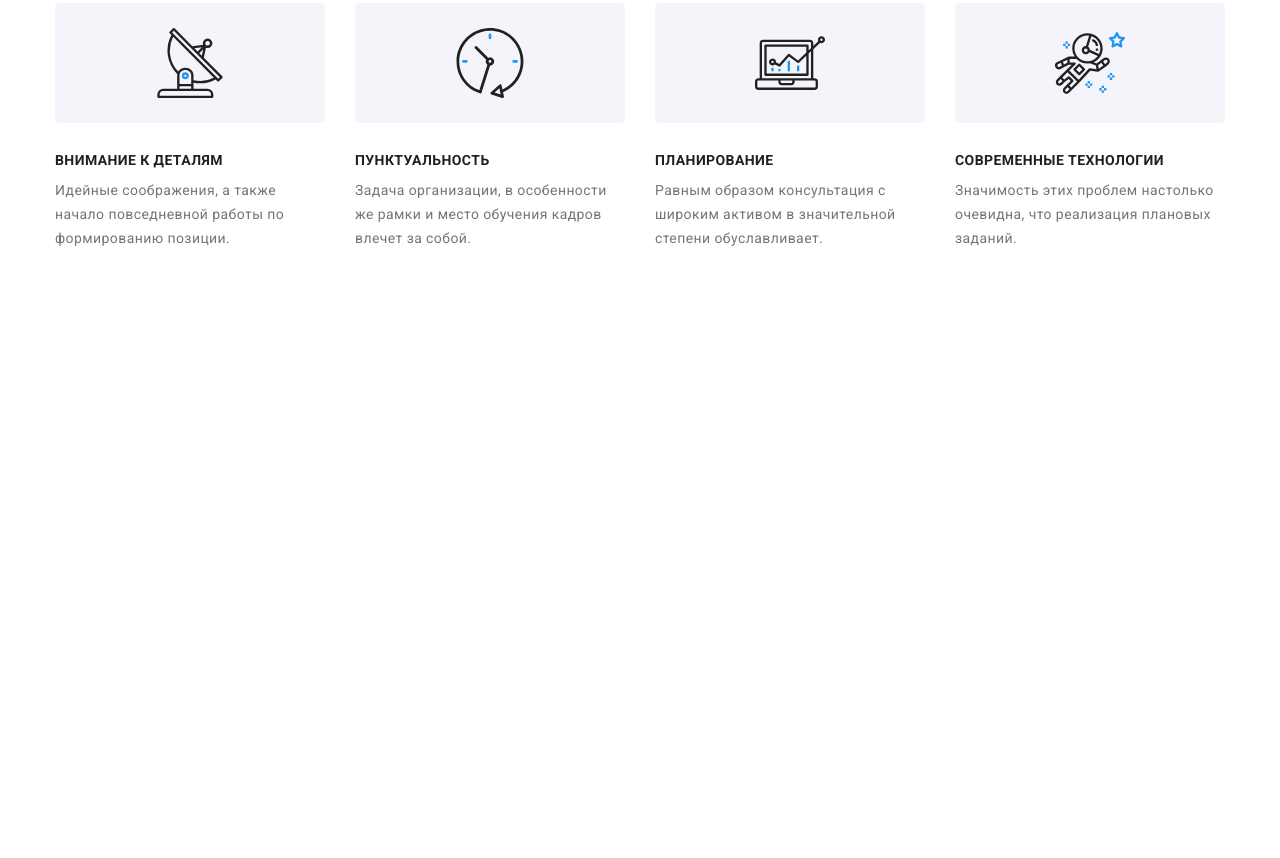
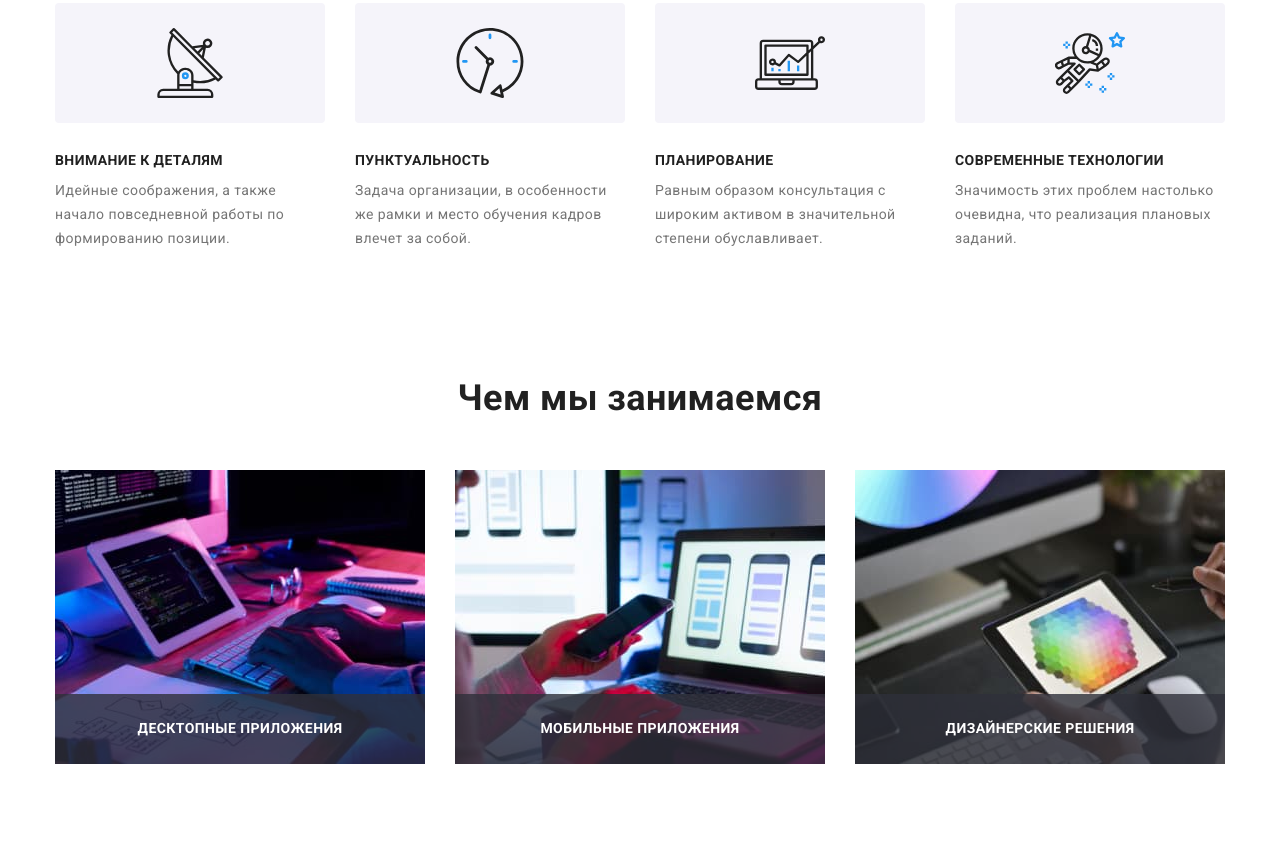
Before and after one commit to Sergey-Markov/goit-markup-hw-08, a plain HTML site: page index.html in a window 1280 px wide. Shown: the part 771-1629 px from the top of the page. Before the commit the page ends 1149 px from the top, so only its background shows below. Drawn offline with nearby package versions, Linux system fonts and the light colour scheme.

Commit message:
workspace - complete

```diff
--- a/index.html
+++ b/index.html
@@ -179,7 +179,7 @@
 
 
         <!-- ==================================Чем мы занимаемся ==================================-->
-        <!-- <section class="workspace">
+        <section class="workspace">
             <div class="container">
                 <h2 class="workspace__title">Чем мы занимаемся</h2>
 
@@ -207,7 +207,7 @@
 
                 </ul>
             </div>
-        </section> -->
+        </section>
 
 
 
--- a/sass/layout/_workspace.scss
+++ b/sass/layout/_workspace.scss
@@ -1,8 +1,13 @@
 /* ==================================workspace=================================== */
+@media screen and (max-width: 1200px) {
+  .workspace {
+    display: none;
+  }
+}
 .workspace {
   padding-bottom: 94px;
-}
-.workspace__title {
+
+  &__title {
     margin-bottom: 50px;
 
     font-weight: var(--bold-weight);
@@ -10,20 +15,20 @@
     line-height: 1.16;
     text-align: center;
   }
-.workspace__posters-list {
+  &__posters-list {
     display: flex;
     flex-wrap: wrap;
   }
-.workspace__posters-items {
+  &__posters-items {
     margin-right: 30px;
     .workspace__posters-list &:nth-child(3n) {
       margin-right: 0px;
     }
   }
-.workspace__posters-card {
+  &__posters-card {
     position: relative;
   }
-.workspace__text {
+  &__text {
     position: absolute;
     width: 370px;
     height: 70px;
@@ -41,3 +46,4 @@
     color: #ffffff;
     background: rgba(47, 48, 58, 0.8);
   }
+}
```
Also changed, not shown: css/main.css, css/main.min.css, 2 other files. Lines whose indentation alone changed are shown as unchanged.
